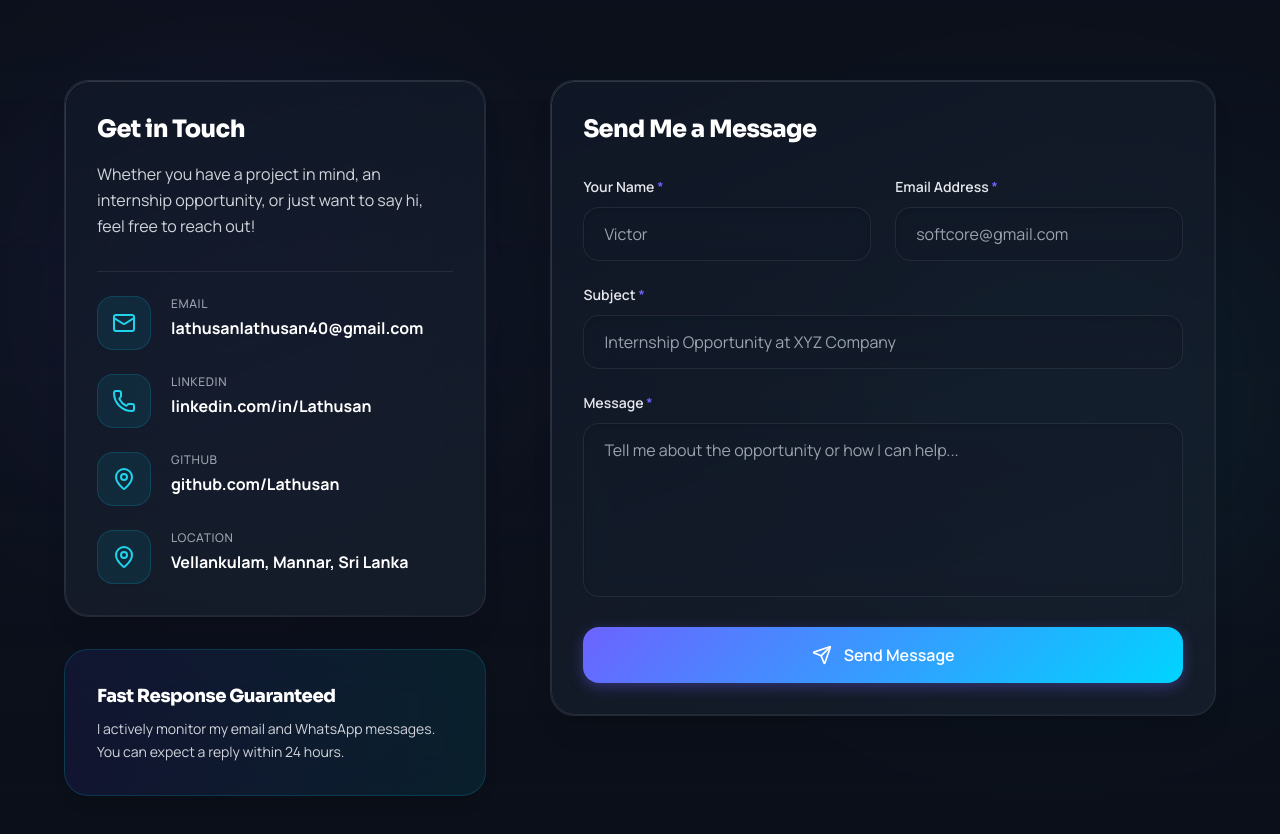
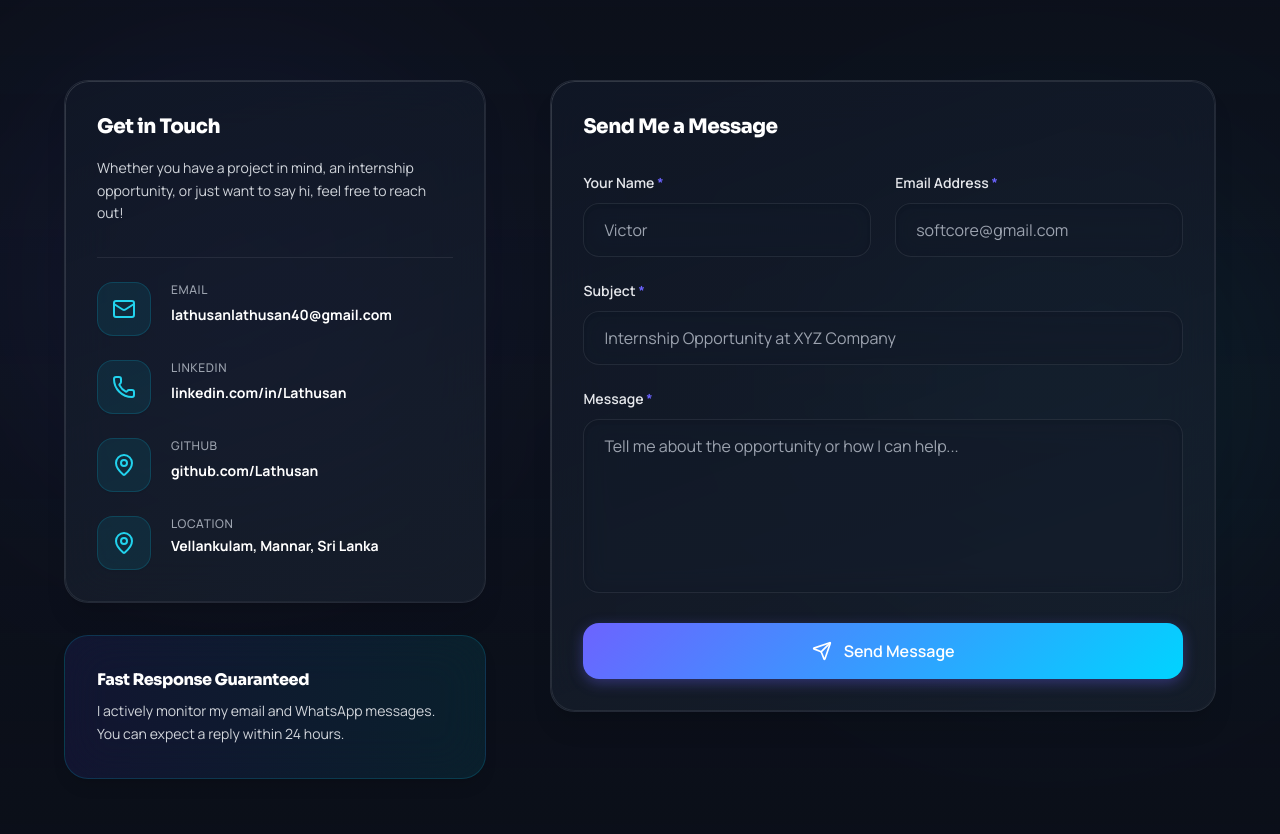
Before and after one commit to SanmuganathanLathusan/My-Portfolio, a React (Vite) app: page / in a window 1280 px wide. Shown: the part 8251-9085 px from the top of the page. Built offline with nearby package versions, Linux system fonts and the light colour scheme.

Commit message:
modified  src/components/Contact.jsx file

```diff
--- a/src/components/Contact.jsx
+++ b/src/components/Contact.jsx
@@ -91,8 +91,8 @@ export default function Contact() {
           {/* Left info cards */}
           <div className="lg:col-span-2 space-y-8">
             <div className="card group hover:border-primary-500/40 dark:hover:border-cyan-400/30 transition-all duration-500 shadow-xl">
-              <h3 className="text-dark-900 dark:text-white font-extrabold text-2xl mb-4 transition-colors">Get in Touch</h3>
-              <p className="text-dark-600 dark:text-dark-300 text-base leading-relaxed mb-8 transition-colors font-normal">
+              <h3 className="text-dark-900 dark:text-white font-extrabold text-xl mb-4 transition-colors">Get in Touch</h3>
+              <p className="text-dark-600 dark:text-dark-300 text-sm leading-relaxed mb-8 transition-colors font-normal">
                 Whether you have a project in mind, an internship opportunity, or just want to say hi, feel free to reach out!
               </p>
 
@@ -109,12 +109,12 @@ export default function Contact() {
                           href={info.href}
                           target="_blank"
                           rel="noopener noreferrer"
-                          className="text-dark-900 dark:text-white text-base font-extrabold hover:text-primary-600 dark:hover:text-cyan-400 transition-colors"
+                          className="text-dark-900 dark:text-white text-sm font-extrabold hover:text-primary-600 dark:hover:text-cyan-400 transition-colors"
                         >
                           {info.value}
                         </a>
                       ) : (
-                        <p className="text-dark-900 dark:text-white text-base font-extrabold transition-colors">{info.value}</p>
+                        <p className="text-dark-900 dark:text-white text-sm font-extrabold transition-colors">{info.value}</p>
                       )}
                     </div>
                   </div>
@@ -124,14 +124,14 @@ export default function Contact() {
 
             {/* Quick Connect Prompt */}
             <div className="p-8 rounded-3xl bg-gradient-to-r from-primary-600/10 to-cyan-500/10 border border-primary-500/20 dark:border-cyan-500/20 backdrop-blur-xl shadow-lg">
-              <h4 className="text-dark-900 dark:text-white font-extrabold text-lg mb-2">Fast Response Guaranteed</h4>
+              <h4 className="text-dark-900 dark:text-white font-extrabold text-base mb-2">Fast Response Guaranteed</h4>
               <p className="text-dark-600 dark:text-dark-300 text-sm leading-relaxed font-normal">I actively monitor my email and WhatsApp messages. You can expect a reply within 24 hours.</p>
             </div>
           </div>
 
           {/* Right form */}
           <div className="lg:col-span-3 card hover:border-primary-500/40 dark:hover:border-cyan-400/30 transition-all duration-500 shadow-xl">
-            <h3 className="text-dark-900 dark:text-white font-extrabold text-2xl mb-8 transition-colors">Send Me a Message</h3>
+            <h3 className="text-dark-900 dark:text-white font-extrabold text-xl mb-8 transition-colors">Send Me a Message</h3>
 
             {status === 'success' && (
               <div className="mb-8 p-6 rounded-2xl bg-emerald-500/10 border border-emerald-500/30 flex items-center gap-4 text-emerald-600 dark:text-emerald-400 animate-slide-up shadow-sm backdrop-blur-md">
```
